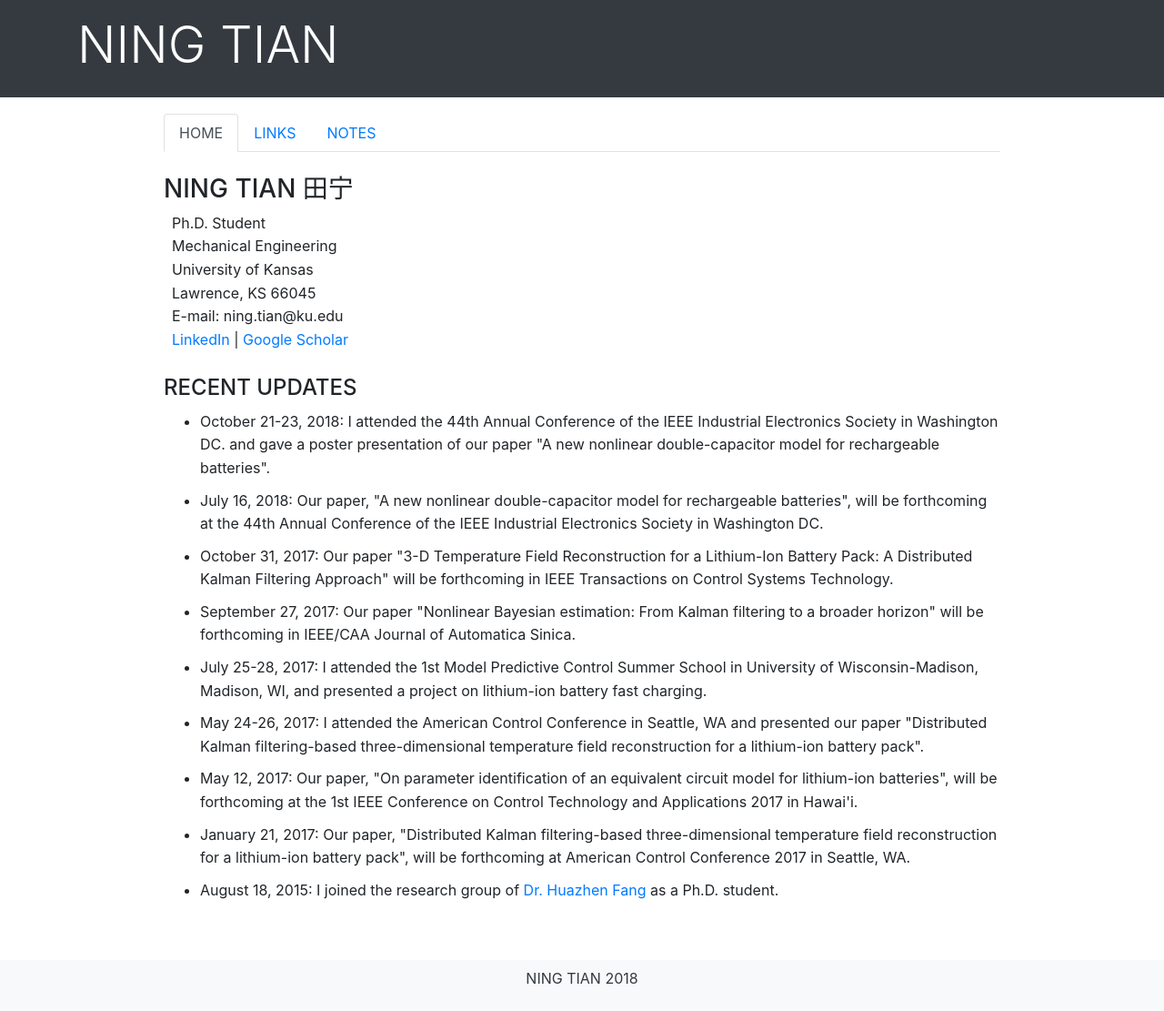
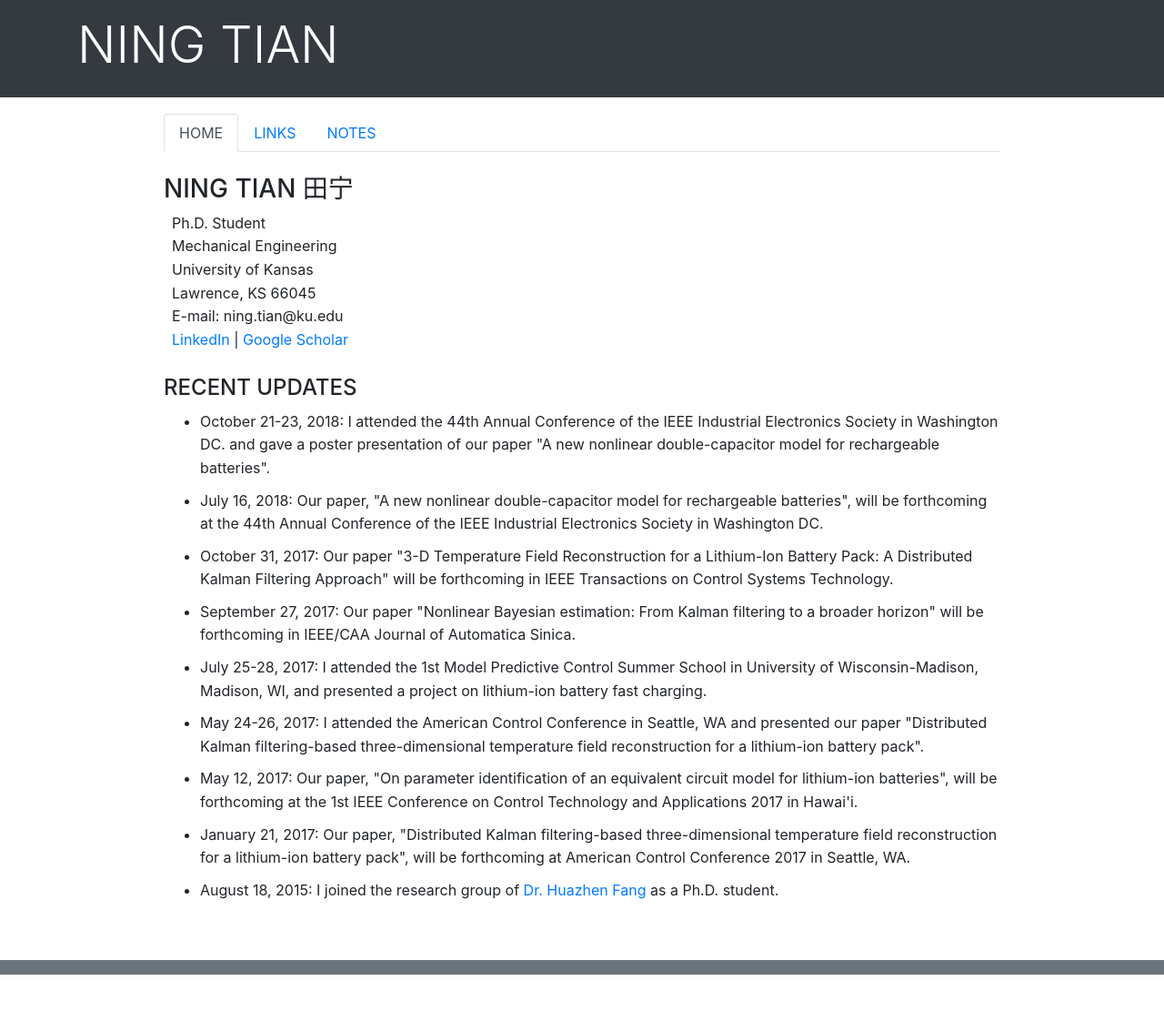
Before and after one commit to ningtian/ningtian.github.io, a Jekyll site: the page index.html, which Jekyll copies as it is, in a window 1280 px wide. Shown: the whole page at 91% size. Built offline with Jekyll 4.4.1, drawn with Linux system fonts in a browser that asks for light colours; after the commit the page ends 1071 px from its top, so only the background shows below that.

Commit message:
Update index.html

```diff
--- a/index.html
+++ b/index.html
@@ -96,10 +96,7 @@
 <br>
 
 <div class="bottom">
-<span class="d-block p-2 bg-light text-dark">
-<p class="text-center">
-NING TIAN 2018
-</p>
+<span class="d-block p-2 bg-secondary text-dark">
 </span>
 </div>
 
```
